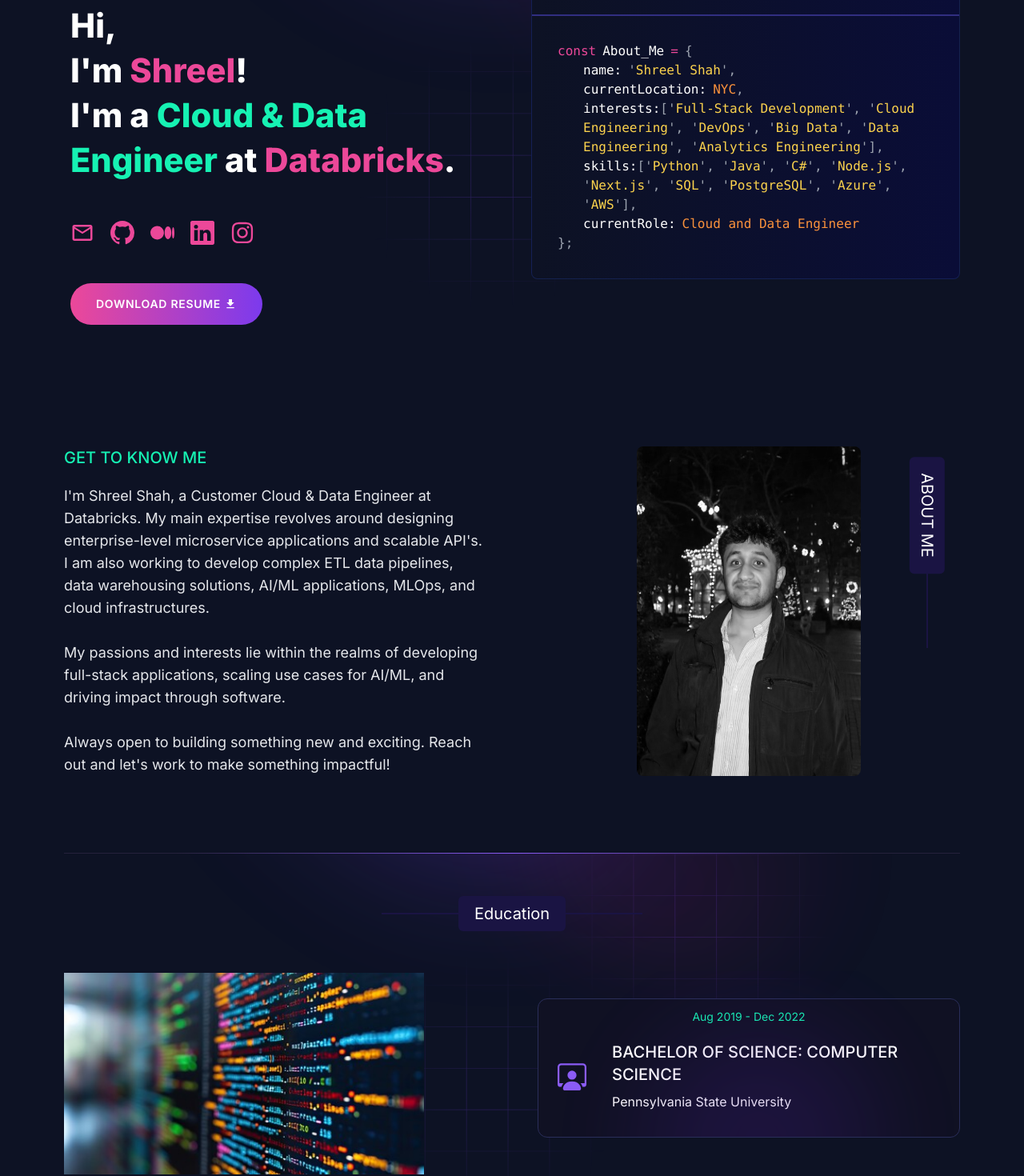
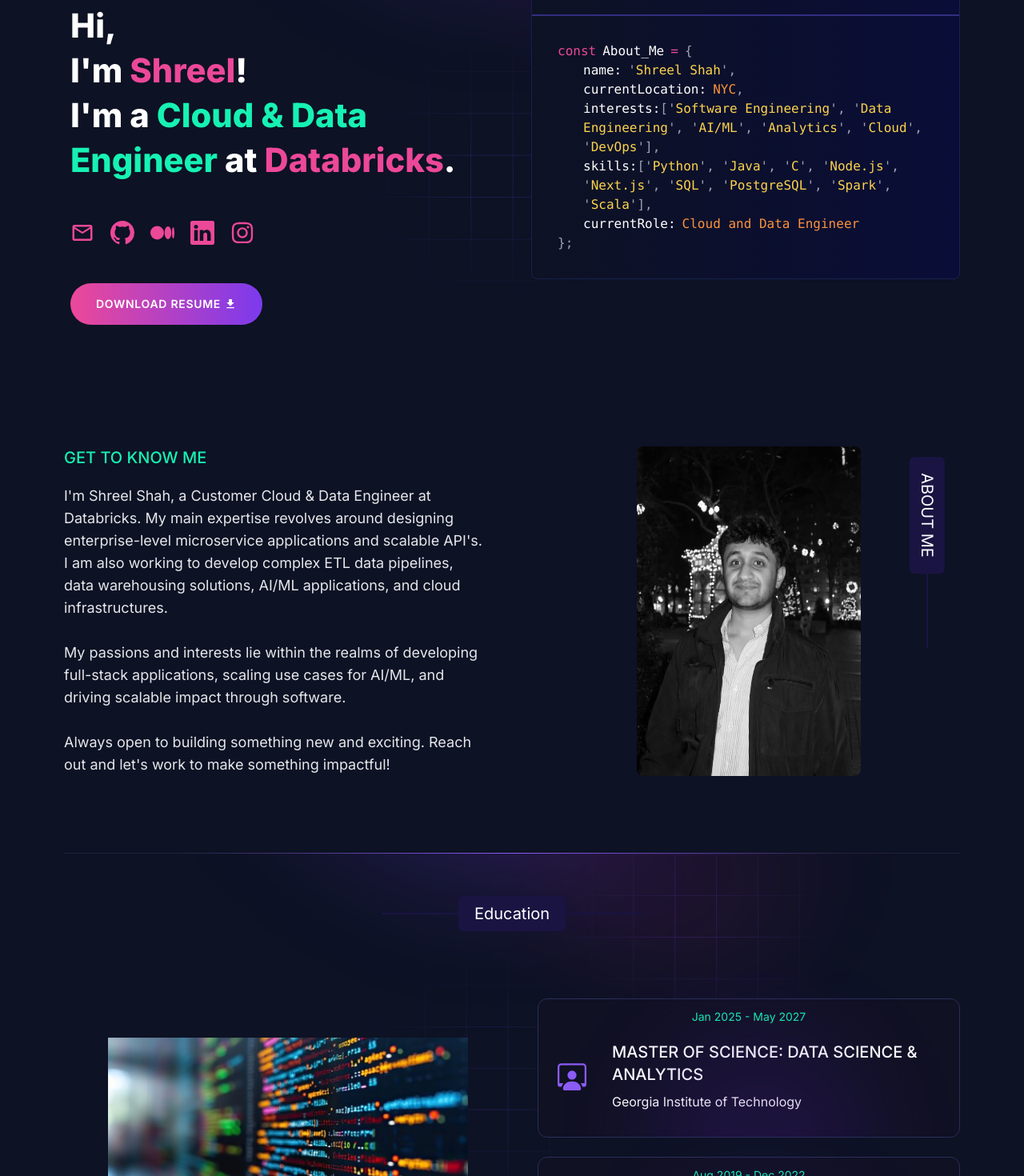
Before and after one commit to shreelshah12/shreelshah12.github.io, a Next.js app: page / in a window 1280 px wide. Shown: the part 160-1630 px from the top of the page at 80% size. Built offline with nearby package versions, Linux system fonts and the light colour scheme.

Commit message:
cleaning up

```diff
--- a/app/components/homepage/education/index.jsx
+++ b/app/components/homepage/education/index.jsx
@@ -38,7 +38,7 @@
       alt="Hero"
       width={450}
       height={400}
-      className="absolute top:55% left:35% -z-10"
+      className="absolute top-1/2 left-1/4 transform -translate-x-1/2 -translate-y-1/4 -z-10"
       />
 
       <div className="py-8">
--- a/app/components/homepage/experience/index.jsx
+++ b/app/components/homepage/experience/index.jsx
@@ -43,7 +43,14 @@
         alt="Hero"
         width={500}
         height={500}
-        className="absolute top:150% left:100% -z-10"
+        className="absolute top-1/3 left-1/4 transform -translate-x-1/2 -translate-y-1/4 -z-10"
+      />
+      <Image
+        src="/swe0101.jpeg"
+        alt="Hero"
+        width={500}
+        height={500}
+        className="absolute top-3/4 left-1/4 transform -translate-x-1/2 -translate-y-1/4 -z-10"
       />
 
           <div>
--- a/app/components/homepage/hero-section/index.jsx
+++ b/app/components/homepage/hero-section/index.jsx
@@ -118,17 +118,17 @@
               <div className="ml-4 lg:ml-8 mr-2">
                 <span className=" text-white">interests:</span>
                 <span className="text-gray-400">{`['`}</span>
-                <span className="text-amber-300">Full-Stack Development</span>
-                <span className="text-gray-400">{"', '"}</span>
-                <span className="text-amber-300">Cloud Engineering</span>
-                <span className="text-gray-400">{"', '"}</span>
-                <span className="text-amber-300">DevOps</span>
-                <span className="text-gray-400">{"', '"}</span>
-                <span className="text-amber-300">Big Data</span>
+                <span className="text-amber-300">Software Engineering</span>
                 <span className="text-gray-400">{"', '"}</span>
                 <span className="text-amber-300">Data Engineering</span>
                 <span className="text-gray-400">{"', '"}</span>
-                <span className="text-amber-300">Analytics Engineering</span>
+                <span className="text-amber-300">AI/ML</span>
+                <span className="text-gray-400">{"', '"}</span>
+                <span className="text-amber-300">Analytics</span>
+                <span className="text-gray-400">{"', '"}</span>
+                <span className="text-amber-300">Cloud</span>
+                <span className="text-gray-400">{"', '"}</span>
+                <span className="text-amber-300">DevOps</span>
                 <span className="text-gray-400">{"'],"}</span>
               </div>
 
@@ -139,7 +139,7 @@
                 <span className="text-gray-400">{"', '"}</span>
                 <span className="text-amber-300">Java</span>
                 <span className="text-gray-400">{"', '"}</span>
-                <span className="text-amber-300">C#</span>
+                <span className="text-amber-300">C</span>
                 <span className="text-gray-400">{"', '"}</span>
                 <span className="text-amber-300">Node.js</span>
                 <span className="text-gray-400">{"', '"}</span>
@@ -149,9 +149,9 @@
                 <span className="text-gray-400">{"', '"}</span>
                 <span className="text-amber-300">PostgreSQL</span>
                 <span className="text-gray-400">{"', '"}</span>
-                <span className="text-amber-300">Azure</span>
+                <span className="text-amber-300">Spark</span>
                 <span className="text-gray-400">{"', '"}</span>
-                <span className="text-amber-300">AWS</span>
+                <span className="text-amber-300">Scala</span>
                 <span className="text-gray-400">{"'],"}</span>
               </div>
 
--- a/utils/data/educations.js
+++ b/utils/data/educations.js
@@ -1,6 +1,12 @@
 export const educations = [
   {
     id: 1,
+    title: "Master of Science: Data Science & Analytics",
+    duration: "Jan 2025 - May 2027",
+    institution: "Georgia Institute of Technology",
+  },
+  {
+    id: 2,
     title: "Bachelor of Science: Computer Science",
     duration: "Aug 2019 - Dec 2022",
     institution: "Pennsylvania State University",
--- a/utils/data/personal-data.js
+++ b/utils/data/personal-data.js
@@ -2,8 +2,8 @@
   name: "Shreel",
   profile: '/IMG_4693.jpeg',
   designation: " Cloud & Data Engineer ",
-  description: "I'm Shreel Shah, a Customer Cloud & Data Engineer at Databricks. My main expertise revolves around designing enterprise-level microservice applications and scalable API's. I am also working to develop complex ETL data pipelines, data warehousing solutions, AI/ML applications, MLOps, and cloud infrastructures.",
-  description2: "My passions and interests lie within the realms of developing full-stack applications, scaling use cases for AI/ML, and driving impact through software.",
+  description: "I'm Shreel Shah, a Customer Cloud & Data Engineer at Databricks. My main expertise revolves around designing enterprise-level microservice applications and scalable API's. I am also working to develop complex ETL data pipelines, data warehousing solutions, AI/ML applications, and cloud infrastructures.",
+  description2: "My passions and interests lie within the realms of developing full-stack applications, scaling use cases for AI/ML, and driving scalable impact through software.",
   description3: "Always open to building something new and exciting. Reach out and let's work to make something impactful!",
   email: 'shreelshah12@gmail.com',
   github: 'https://github.com/shreelshah12',
--- a/utils/data/projects-data.js
+++ b/utils/data/projects-data.js
@@ -5,7 +5,7 @@
         id: 1,
         name: 'Deloitte',
         description: "Working as a backend software engineer to build out complex data pipelines using SSIS, SQL, and ETL. Migrating separate workflows into automated ETL processes to increase runtime and operational efficiency and ingest data from 40+ sources. Architecting microservice applications and scalable API's focusing on critical cybersecurity vulnerability scans and machine learning based tools.",
-        tools: ['Python', 'FastAPI', 'Flask', 'Postman', 'SQL', 'SSIS', 'Powershell', 'C#', 'Azure', 'Git'],
+        tools: ['Python', 'FastAPI', 'Flask', 'Postman', 'SQL', 'Powershell', 'C#', 'Azure', 'Git'],
         role: 'Software Engineer',
         code: '',
         demo: '',
@@ -15,7 +15,7 @@
         id: 2,
         name: 'Nittany AI Alliance',
         description: 'Worked alongside a team of data scientists and software engineers to build an automated system using NLP, NLU, and Computer Vision to construct a graph network to detect misinformation in the social media space. Designed and developed an Android emulator using the Android Sensor API on top of machine learning models to create a reward-based system that incentivized users to improve their sleeping habits and patterns.',
-        tools: ['Python', 'GraphQL', "SQL", "Flutter", "Android", "PyTorch", "TensorFlow", "Git"],
+        tools: ['Python', 'GraphQL', "PyTorch", "TensorFlow", "SQL"],
         role: 'AI/ML Data Scientist',
         code: '',
         demo: '',
@@ -35,7 +35,7 @@
         id: 4,
         name: 'Verizon',
         description: "Worked as a Data Science intern on the 5G Network Partnerships and AI/ML teams under the Verizon Consumer Group. Utilized Python and SQL to create analytical roadmaps for the 5G transition and implementation across the northeast U.S. which were directly presented to executive leadership and regional managers. Worked with a Senior Machine Learning Engineer on a recommendation engine (deployed to production) for the Verizon products and accessories site based on a user's order history, search patterns, and ongoing promotions to drive sales.",
-        tools: ['Python', 'PySpark', 'SQL', 'Hadoop', 'TensorFlow', '5G', 'PowerBI'],
+        tools: ['Python', 'PySpark', 'SQL', 'Hadoop', 'TensorFlow', 'PowerBI'],
         code: '',
         demo: '',
         //image: ayla,
```
